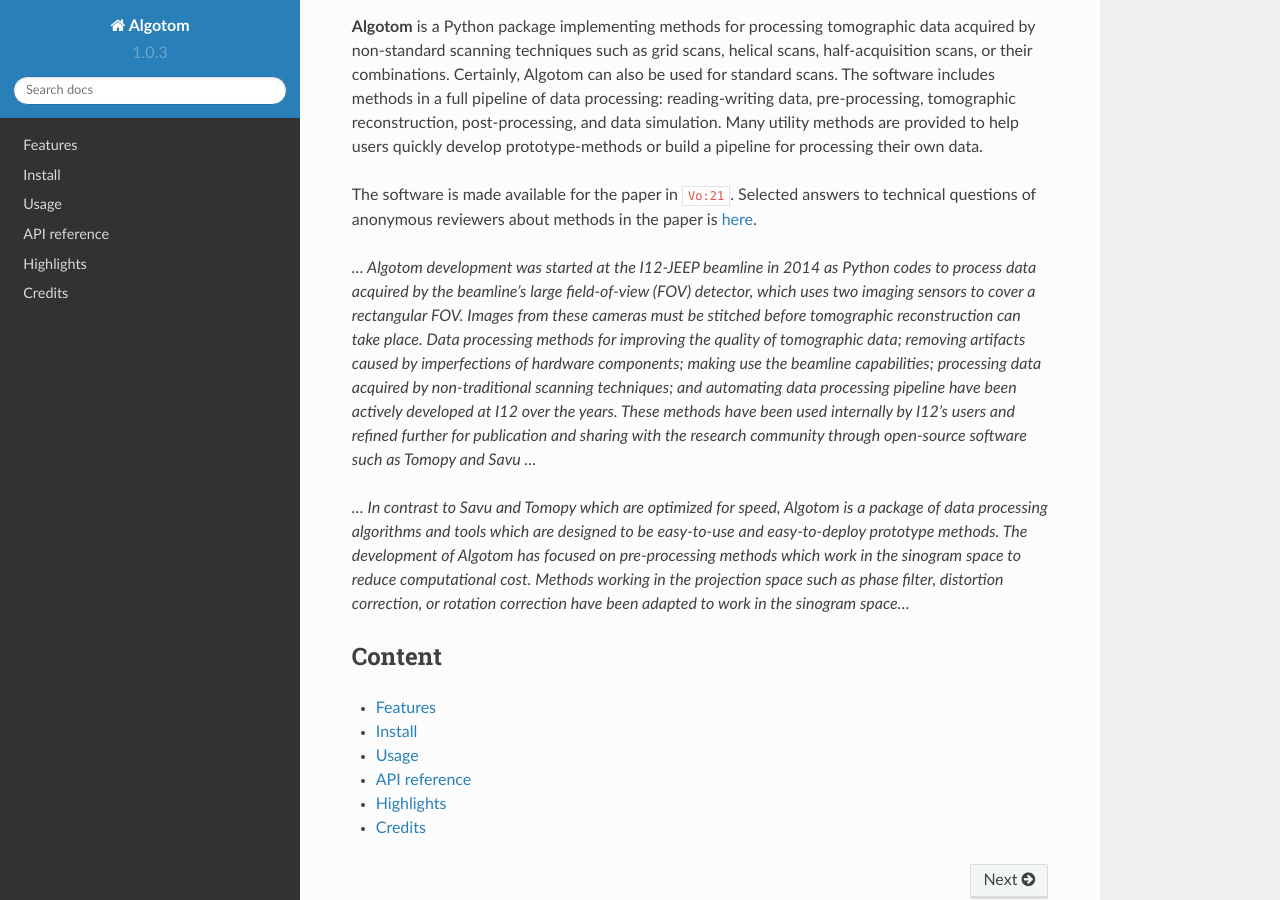
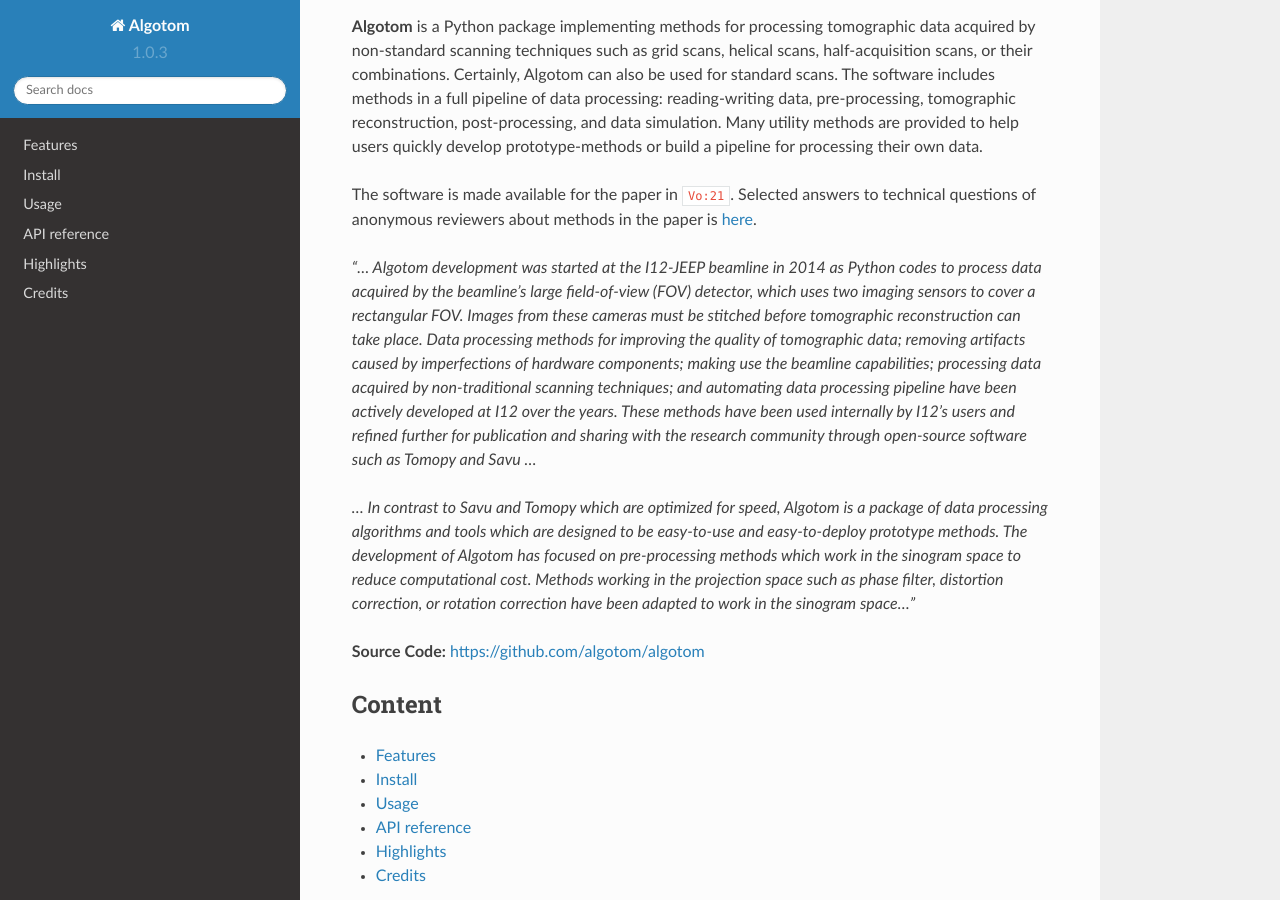
Before and after one commit to algotom/algotom, a Sphinx documentation site: the page built from docs/source/index.rst, in a window 1280 px wide and 900 px high, scrolled down 565 px. Built offline with Sphinx 7.4.7 and the Read the Docs theme 2.0.0, drawn with Linux system fonts in a browser that asks for light colours; cross-references to code outside the pages are shown as plain code.

Commit message:
Update doc

```diff
--- a/docs/source/index.rst
+++ b/docs/source/index.rst
@@ -21,7 +21,7 @@
 answers to technical questions of anonymous reviewers about methods in the paper
 is `here <https://www.researchgate.net/profile/Nghia-T-Vo/publication/351559034_Selected_replies_to_technical_questions_from_reviewerspdf/data/609d2c69a6fdcc9aa7e697ea/Selected-replies-to-technical-questions-from-reviewers.pdf>`_.
 
-*... Algotom development was started at the I12-JEEP beamline in 2014 as Python
+*"... Algotom development was started at the I12-JEEP beamline in 2014 as Python
 codes to process data acquired by the beamline's large field-of-view (FOV) detector,
 which uses two imaging sensors to cover a rectangular FOV. Images from these
 cameras must be stitched before tomographic reconstruction can take place.
@@ -39,8 +39,9 @@
 has focused on pre-processing methods which work in the sinogram space to
 reduce computational cost. Methods working in the projection space such as
 phase filter, distortion correction, or rotation correction have been adapted
-to work in the sinogram space...*
+to work in the sinogram space..."*
 
+**Source Code:** https://github.com/algotom/algotom
 
 Content
 -------
```
